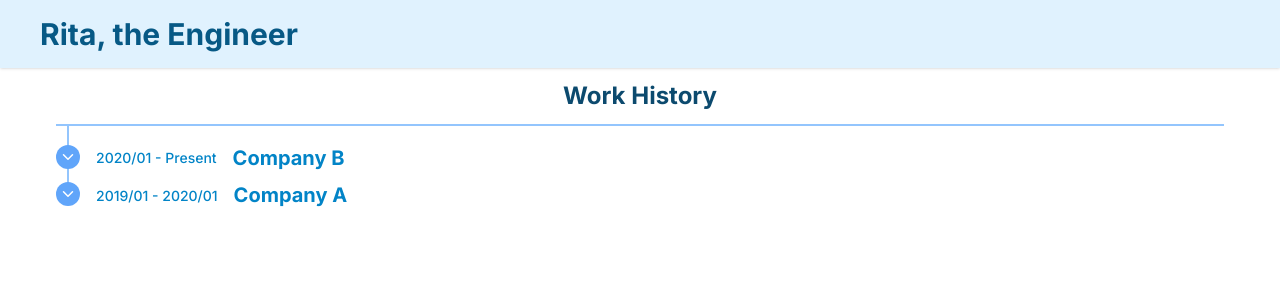
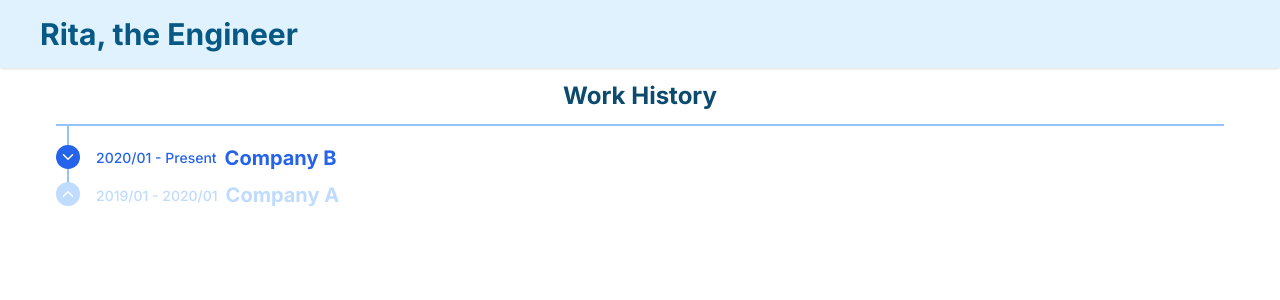
Before and after one commit to rita-kuo/Resume, a Next.js app: page / in a window 1280 px wide. Shown: the top 300 px of the page. Built offline with nearby package versions, Linux system fonts and the light colour scheme.

Commit message:
feat: collapse

```diff
--- a/src/app/page.tsx
+++ b/src/app/page.tsx
@@ -1,12 +1,17 @@
-import JobHeader from "@/component/career/history/JobHeader";
+"use client";
+
+import JobCollapse from "@/component/career/history/JobCollapse";
+import { WorkHistoryProvider } from "@/component/career/history/WorkHistoryContext";
 
 const workHistory = [
   {
+    id: 1,
     from: new Date("2019-01-01"),
     to: new Date("2020-01-01"),
     company: "Company A",
   },
   {
+    id: 2,
     from: new Date("2020-01-01"),
     company: "Company B",
   },
@@ -16,20 +21,21 @@ export default function Home() {
   const data = workHistory.sort((prev, curr) =>
     prev.from > curr.from ? -1 : 1,
   );
+
   return (
     <div className="px-4">
       <h2 className="border-b-2 border-blue-300 p-3 text-center text-sky-900">
         Work History
       </h2>
       <div className="relative pt-4">
-        <div className="left-2.25 md:left-2.75 absolute bottom-0 top-0 -z-10 mb-1 border-l-2 border-blue-300" />
-        <div className="space-y-2">
-          {data.map((history, index) => (
-            <div key={`job-${index}`}>
-              <JobHeader history={history} />
-            </div>
-          ))}
-        </div>
+        <div className="absolute bottom-0 left-2.25 top-0 -z-10 mb-1 border-l-2 border-blue-300 md:left-2.75" />
+        <WorkHistoryProvider histories={data}>
+          <div className="space-y-2">
+            {data.map((history, index) => (
+              <JobCollapse key={`job-${history.id}`} history={history} />
+            ))}
+          </div>
+        </WorkHistoryProvider>
       </div>
     </div>
   );
--- /dev/null
+++ b/src/component/career/history/JobCollapse.tsx
@@ -0,0 +1,15 @@
+import React from "react";
+import JobHeader from "@/component/career/history/JobHeader";
+import WorkHistory from "@/model/workHistory";
+import JobContent from "@/component/career/history/JobContent";
+
+const JobCollapse: React.FC<{ history: WorkHistory }> = (props) => {
+  return (
+    <div>
+      <JobHeader history={props.history} />
+      <JobContent history={props.history} />
+    </div>
+  );
+};
+
+export default JobCollapse;
--- /dev/null
+++ b/src/component/career/history/JobContent.tsx
@@ -0,0 +1,27 @@
+import { motion } from "framer-motion";
+import WorkHistory from "@/model/workHistory";
+import { useWorkHistory } from "@/component/career/history/WorkHistoryContext";
+import { useCollapseState } from "@/hook/useCollapseState";
+
+const JobContent: React.FC<{ history: WorkHistory }> = (props) => {
+  const { state, close, open, motionProps } = useCollapseState({
+    initialMotionProps: { initial: { height: 0 } },
+    renderMotionProps: (state) => ({
+      initial: state === "opening" ? { height: 0 } : { height: "auto" },
+      animate: state === "opening" ? { height: "auto" } : { height: 0 },
+    }),
+  });
+
+  useWorkHistory({
+    historyId: props.history.id,
+    state,
+    open,
+    close,
+  });
+
+  return (
+    <motion.div {...motionProps} className="ml-10 overflow-hidden"></motion.div>
+  );
+};
+
+export default JobContent;
--- a/src/component/career/history/JobHeader.tsx
+++ b/src/component/career/history/JobHeader.tsx
@@ -1,9 +1,45 @@
 import React, { useMemo } from "react";
 import WorkHistory from "@/model/workHistory";
 import { format } from "date-fns";
-import { IoChevronDown } from "react-icons/io5";
+import { IoChevronUp } from "react-icons/io5";
+import { motion } from "framer-motion";
+import { useWorkHistory } from "@/component/career/history/WorkHistoryContext";
+import { useCollapseStates } from "@/hook/useCollapseState";
+
+const dotSize = "h-5 w-5 md:h-6 md:w-6";
+const defaultColor = "#bfdbfe";
+const activeColor = "#2563eb";
 
 const JobHeader: React.FC<{ history: WorkHistory }> = (props) => {
+  const { state, motionProps, open, close } = useCollapseStates({
+    initialMotionProps: {
+      dot: { initial: { backgroundColor: defaultColor } },
+      text: { initial: { color: defaultColor } },
+    },
+    renderMotionProps: (state) => ({
+      dot: {
+        initial:
+          state === "opening"
+            ? { rotate: 0, backgroundColor: defaultColor }
+            : { rotate: 180, backgroundColor: activeColor },
+        animate:
+          state === "opening"
+            ? { rotate: 180, backgroundColor: activeColor }
+            : { rotate: 0, backgroundColor: defaultColor },
+      },
+      text: {
+        initial:
+          state === "opening"
+            ? { color: defaultColor }
+            : { color: activeColor },
+        animate:
+          state === "opening"
+            ? { color: activeColor }
+            : { color: defaultColor },
+      },
+    }),
+  });
+
   const from = useMemo(
     () => format(props.history.from, "yyyy/MM"),
     [props.history.from],
@@ -13,15 +49,31 @@ const JobHeader: React.FC<{ history: WorkHistory }> = (props) => {
     [props.history.to],
   );
 
+  const { setCurrentId } = useWorkHistory({
+    historyId: props.history.id,
+    state,
+    open,
+    close,
+  });
+
   return (
-    <button className="group flex items-center gap-4 text-sky-600 hover:text-sky-500">
-      <div className="flex h-5 w-5 items-center justify-center rounded-full bg-blue-400 text-white group-hover:bg-blue-300 md:h-6 md:w-6">
-        <IoChevronDown />
-      </div>
-      <h3 className="space-x-4 [&>*]:align-middle">
+    <button
+      className="group flex items-center gap-4 text-sky-600 hover:text-sky-500"
+      onClick={() => setCurrentId(props.history.id)}
+    >
+      <motion.div
+        {...motionProps?.dot}
+        className={`flex items-center justify-center rounded-full text-white ${dotSize} ${state === "closed" ? "group-hover:!bg-blue-300" : ""}`}
+      >
+        <IoChevronUp />
+      </motion.div>
+      <motion.h3
+        {...motionProps?.text}
+        className={`space-x-2 [&>*]:align-middle ${state === "closed" ? "group-hover:!text-blue-300" : ""}`}
+      >
         <span className="text-sm font-medium">{`${from} - ${to}`}</span>
         <span>{props.history.company}</span>
-      </h3>
+      </motion.h3>
     </button>
   );
 };
--- /dev/null
+++ b/src/component/career/history/WorkHistoryContext.tsx
@@ -0,0 +1,53 @@
+import {
+  createContext,
+  PropsWithChildren,
+  useContext,
+  useEffect,
+  useRef,
+  useState,
+} from "react";
+import WorkHistory from "@/model/workHistory";
+import { CollapseState } from "@/hook/useCollapseState";
+
+const WorkHistoryContext = createContext<{
+  currentId: number;
+  setCurrentId: (id: number) => void;
+}>({
+  currentId: 0,
+  setCurrentId: () => {},
+});
+
+export const WorkHistoryProvider: React.FC<
+  PropsWithChildren<{ histories: WorkHistory[] }>
+> = (props) => {
+  const [currentId, setCurrentId] = useState<number>(props.histories[0]?.id);
+  return (
+    <WorkHistoryContext.Provider value={{ currentId, setCurrentId }}>
+      {props.children}
+    </WorkHistoryContext.Provider>
+  );
+};
+
+export const useWorkHistory = (props: {
+  historyId: number;
+  state: CollapseState;
+  open: () => void;
+  close: () => void;
+}) => {
+  const { currentId, setCurrentId } = useContext(WorkHistoryContext);
+  const stateRef = useRef(props.state);
+  useEffect(() => {
+    stateRef.current = props.state;
+  }, [props.state]);
+
+  useEffect(() => {
+    if (currentId === props.historyId) {
+      props.open();
+    } else if (stateRef.current.includes("open")) {
+      props.close();
+    }
+    // eslint-disable-next-line react-hooks/exhaustive-deps
+  }, [currentId]);
+
+  return { currentId, setCurrentId };
+};
--- /dev/null
+++ b/src/hook/useCollapseState.ts
@@ -0,0 +1,71 @@
+import { useEffect, useState } from "react";
+import { MotionProps } from "framer-motion";
+
+type AnimatingState = "closing" | "opening";
+export type CollapseState = "open" | "closed" | AnimatingState;
+
+interface Props<T> {
+  initialState?: CollapseState;
+  initialMotionProps: T;
+  renderMotionProps: (state: AnimatingState) => T;
+}
+
+export const useCollapseStates = (
+  props: Props<Record<string, MotionProps>>,
+) => {
+  const [state, setState] = useState<CollapseState>(
+    props.initialState ?? "closed",
+  );
+
+  const [motionProps, setMotionProps] = useState<Record<string, MotionProps>>(
+    props.initialMotionProps,
+  );
+
+  useEffect(() => {
+    if (state.includes("ing")) {
+      const renderMotionProps = props.renderMotionProps;
+      const motionProps = renderMotionProps(state as AnimatingState);
+
+      const keys = Object.keys(motionProps);
+      if (keys[0]) {
+        motionProps[keys[0]] = {
+          ...motionProps[keys[0]],
+          onAnimationComplete: () => {
+            setState((state) =>
+              state.includes("ing")
+                ? state === "opening"
+                  ? "open"
+                  : "closed"
+                : state,
+            );
+          },
+        };
+      }
+
+      setMotionProps({ ...motionProps });
+    }
+    // eslint-disable-next-line react-hooks/exhaustive-deps
+  }, [state]);
+
+  return {
+    state,
+    motionProps,
+    open: () => setState("opening"),
+    close: () => setState("closing"),
+  };
+};
+
+export const useCollapseState = (props: Props<MotionProps>) => {
+  const { motionProps, ...rest } = useCollapseStates({
+    initialState: props.initialState,
+    initialMotionProps: { motionProps: props.initialMotionProps },
+    renderMotionProps: (state) => ({
+      motionProps: props.renderMotionProps(state),
+    }),
+  });
+
+  return {
+    ...rest,
+    motionProps: motionProps?.motionProps,
+  };
+};
--- a/src/model/workHistory.ts
+++ b/src/model/workHistory.ts
@@ -1,4 +1,5 @@
 interface WorkHistory {
+  id: number;
   from: Date;
   to?: Date;
   company: string;
```
